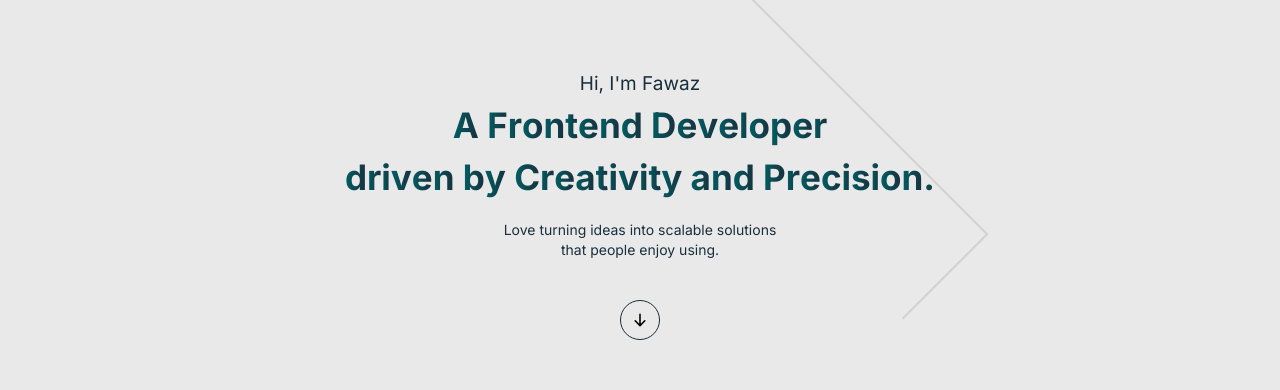
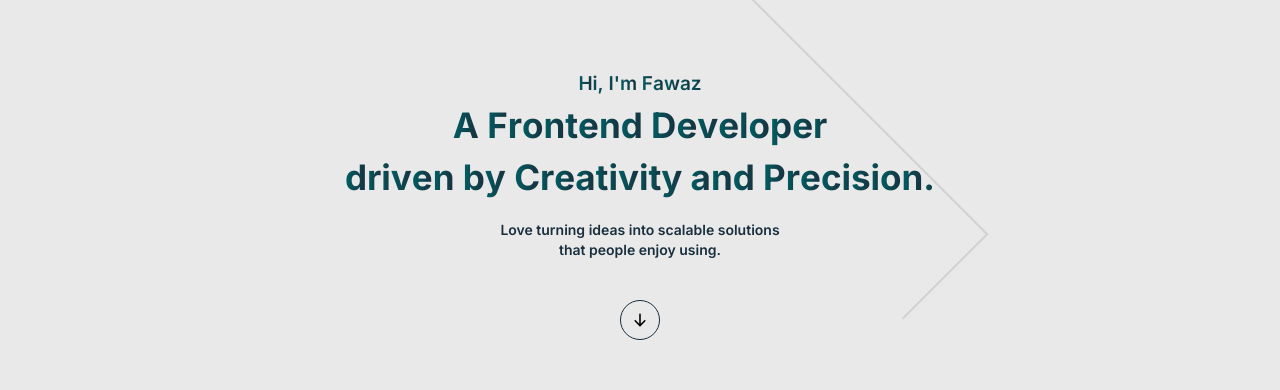
Before and after one commit to Za-editor/tajudeen-fawaz, a React (Vite) app: page / in a window 1280 px wide. Shown: the part 295-685 px from the top of the page. Built offline with nearby package versions, Linux system fonts and the light colour scheme.

Commit message:
love commiting

```diff
--- a/src/components/Hero.jsx
+++ b/src/components/Hero.jsx
@@ -93,8 +93,8 @@ const Hero = () => {
           />
         </svg>
 
-        <div className="relative z-10 text-center text-[#192f3d]">
-          <p className="text-[19px]">Hi, I'm Fawaz </p>
+        <div className="relative z-10 text-center font-semibold text-[#192f3d]">
+          <p className="title text-[19px]">Hi, I'm Fawaz </p>
           <p className="title text-[30px] md:text-[35px] font-bold">
             A Frontend Developer <br />
             driven by Creativity and Precision.
```
